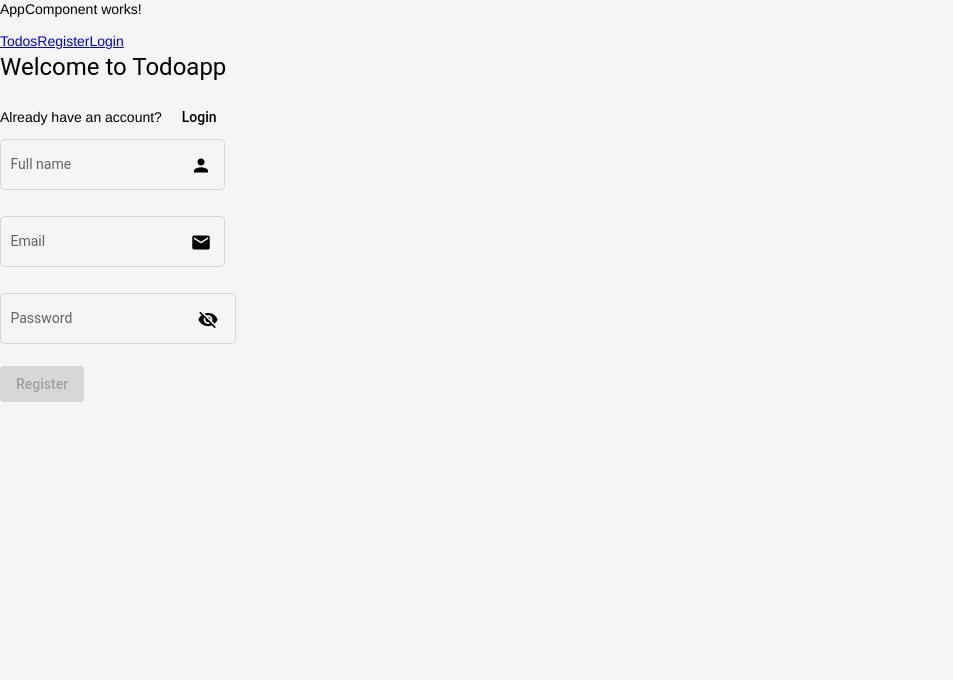
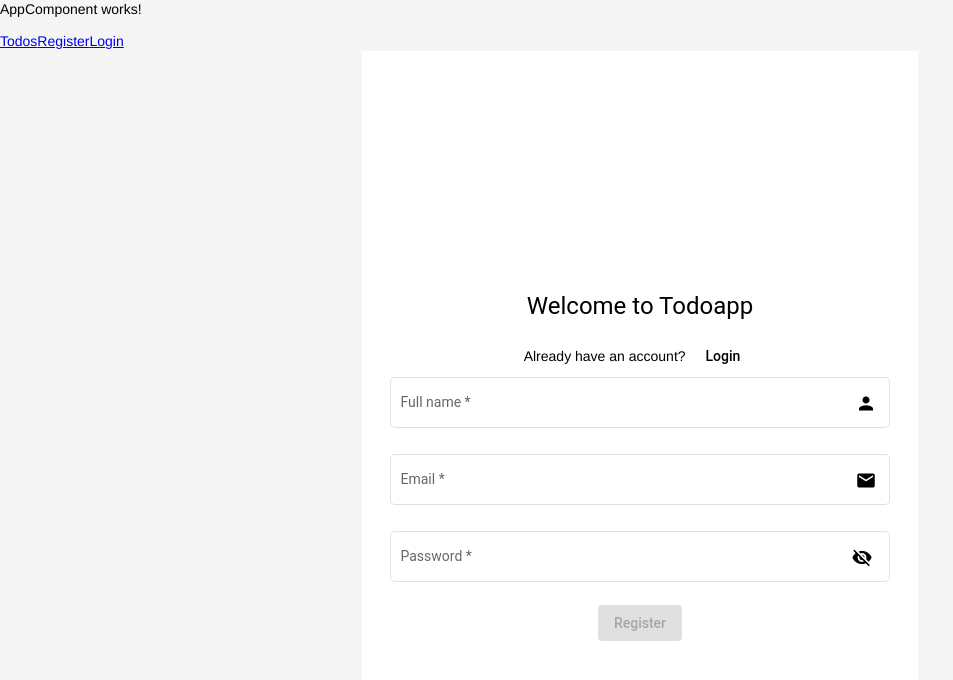
Before and after one commit to arkisoul/angular-todoapp, an Angular app: page /auth/signup in a window 1280 px wide. Shown: the top 680 px of the page, without its empty margins (0-953 px from the left). Built offline with nearby package versions, Linux system fonts and the light colour scheme.

Commit message:
style: style signin signup comp

```diff
--- a/src/app/auth/signin/signin.component.css
+++ b/src/app/auth/signin/signin.component.css
@@ -0,0 +1,14 @@
+.auth-signin {
+    max-width: 500px;
+    width: 100%;
+    margin: 0 auto;
+    display: grid;
+    place-items: center;
+    min-height: 100vh;
+    text-align: center;
+    padding: 1em 2em;
+    background-color: white;
+}
+.signin {
+    width: 100%;
+}
--- a/src/app/auth/signin/signin.component.html
+++ b/src/app/auth/signin/signin.component.html
@@ -1,4 +1,5 @@
 <div class="auth-signin">
+  <section class="signin">
     <h1 class="mat-headline text-center">Welcome back</h1>
     <div class="auth-prompt text-right">
       Don't have an account?
@@ -7,7 +8,7 @@
     <div class="auth-signin-form">
       <form novalidate [formGroup]="signinForm" (ngSubmit)="signInUser()" autocomplete="off">
         <div class="mat-field-box">
-        <mat-form-field appearance="outline" [hideRequiredMarker]="true">
+          <mat-form-field appearance="outline" class="full-width">
             <mat-label>Email</mat-label>
             <input matInput type="email" placeholder="eg. john.doe@example.com" formControlName="email" required>
             <mat-icon matSuffix>mail</mat-icon>
@@ -15,7 +16,7 @@
           </mat-form-field>
         </div>
         <div class="mat-field-box">
-        <mat-form-field appearance="outline" [hideRequiredMarker]="true">
+          <mat-form-field appearance="outline" class="full-width">
             <mat-label>Password</mat-label>
             <input matInput [type]="hide ? 'password' : 'text'" placeholder="A strong password" formControlName="password" required>
             <button tabindex="0" mat-icon-button matSuffix (click)="togglePasswordFieldType($event)" [attr.aria-label]="'Hide password'" [attr.aria-pressed]="hide" role="button" type="button">
@@ -29,4 +30,5 @@
         </div>
       </form>
     </div>
+  </section>
 </div>
--- a/src/app/auth/signup/signup.component.css
+++ b/src/app/auth/signup/signup.component.css
@@ -0,0 +1,14 @@
+.auth-signup {
+    max-width: 500px;
+    width: 100%;
+    margin: 0 auto;
+    display: grid;
+    place-items: center;
+    min-height: 100vh;
+    text-align: center;
+    background-color: white;
+    padding: 1em 2em;
+}
+.signup {
+    width: 100%;
+}
--- a/src/app/auth/signup/signup.component.html
+++ b/src/app/auth/signup/signup.component.html
@@ -1,4 +1,5 @@
 <div class="auth-signup">
+  <section class="signup">
     <h1 class="mat-headline text-center">Welcome to Todoapp</h1>
     <div class="auth-prompt text-center">
       Already have an account?
@@ -7,7 +8,7 @@
     <div class="auth-signup-form">
       <form novalidate [formGroup]="signupForm" (ngSubmit)="signUpUser()" autocomplete="off">
         <div class="mat-field-box">
-        <mat-form-field appearance="outline" [hideRequiredMarker]="true">
+          <mat-form-field appearance="outline" class="full-width">
             <mat-label>Full name</mat-label>
             <input matInput placeholder="eg. John Doe" formControlName="fullname" required>
             <mat-icon matSuffix>person</mat-icon>
@@ -15,7 +16,7 @@
           </mat-form-field>
         </div>
         <div class="mat-field-box">
-        <mat-form-field appearance="outline" [hideRequiredMarker]="true">
+          <mat-form-field appearance="outline" class="full-width">
             <mat-label>Email</mat-label>
             <input matInput type="email" placeholder="eg. john.doe@example.com" formControlName="email" required>
             <mat-icon matSuffix>mail</mat-icon>
@@ -23,7 +24,7 @@
           </mat-form-field>
         </div>
         <div class="mat-field-box">
-        <mat-form-field appearance="outline" [hideRequiredMarker]="true">
+          <mat-form-field appearance="outline" class="full-width">
             <mat-label>Password</mat-label>
             <input matInput [type]="hide ? 'password' : 'text'" placeholder="A strong one" formControlName="password"
               required>
@@ -40,4 +41,5 @@
         </div>
       </form>
     </div>
+  </section>
 </div>
```
Lines whose indentation alone changed are shown as unchanged.
